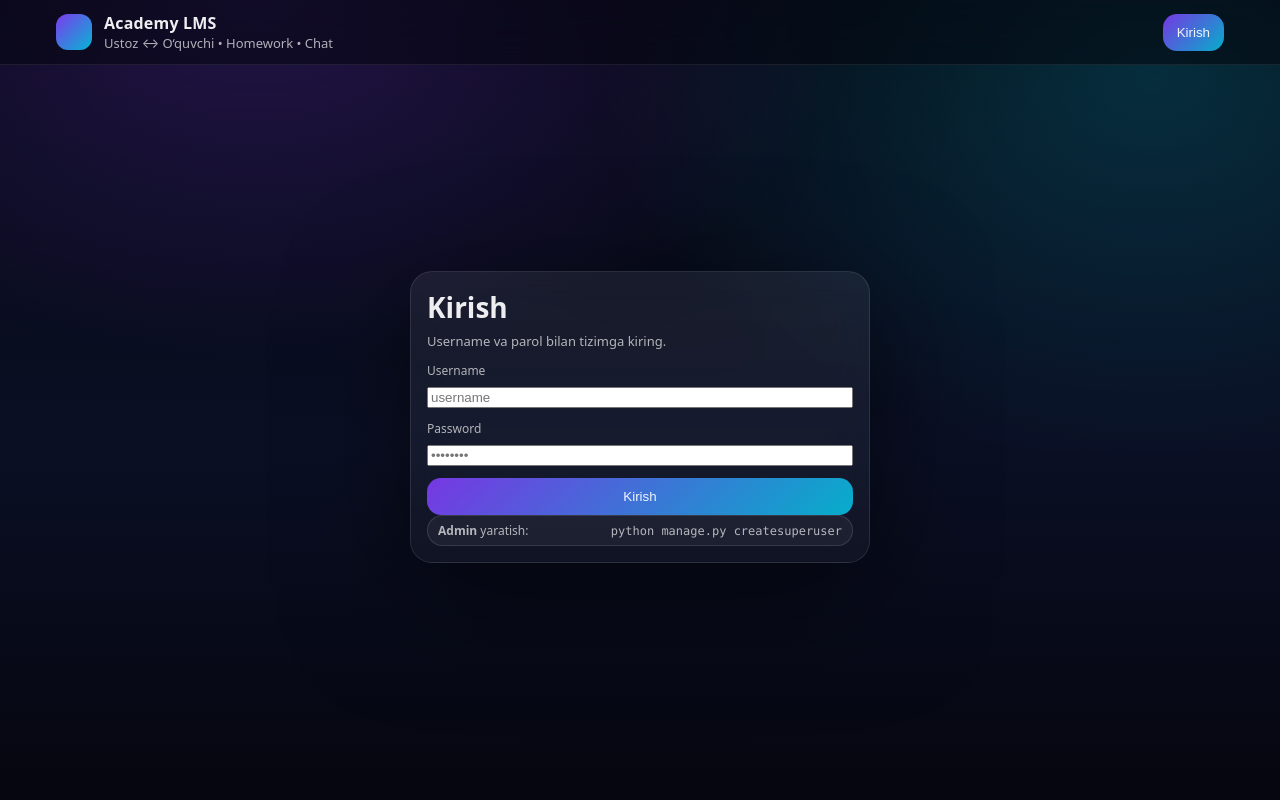
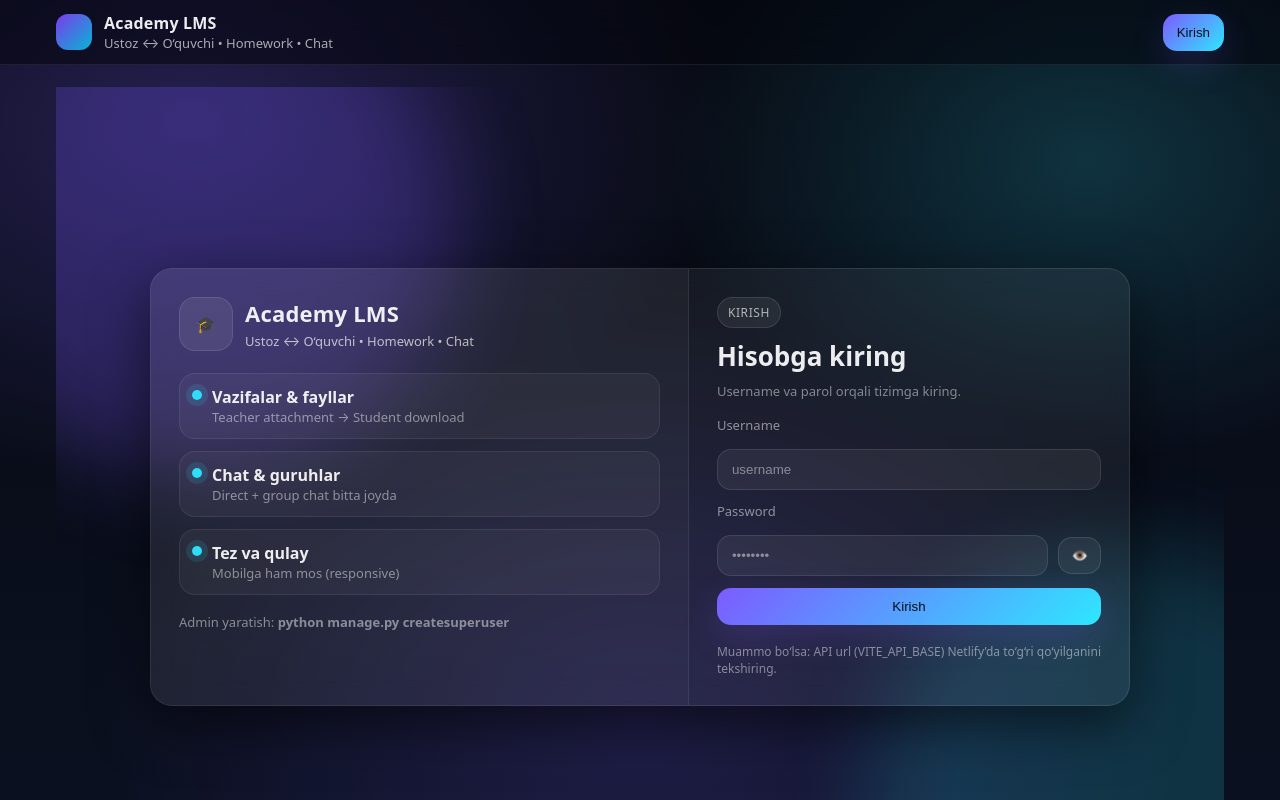
Before and after one commit to codingwithzafar/LMS, a Vue app in the folder frontend/: page /login in a window 1280 px wide. Shown: the top 800 px of the page. Built offline with nearby package versions, Linux system fonts and the light colour scheme; no server answers.

Commit message:
Improve login UI + global theme

```diff
--- /dev/null
+++ b/frontend/src/assets/styles/theme.css
@@ -0,0 +1,102 @@
+:root {
+    --bg0: #070A12;
+    --bg1: #0B1020;
+
+    --card: rgba(255, 255, 255, .06);
+    --card2: rgba(255, 255, 255, .09);
+    --stroke: rgba(255, 255, 255, .10);
+
+    --text: rgba(255, 255, 255, .92);
+    --muted: rgba(255, 255, 255, .65);
+
+    --shadow: 0 18px 55px rgba(0, 0, 0, .55);
+    --radius: 22px;
+
+    --primary: #7C5CFF;
+    --primary2: #2FE6FF;
+}
+
+* {
+    box-sizing: border-box
+}
+
+html,
+body {
+    height: 100%
+}
+
+body {
+    margin: 0;
+    font-family: system-ui, -apple-system, Segoe UI, Roboto, Arial, sans-serif;
+    color: var(--text);
+
+    /* ✅ Bitta umumiy fon (hamma sahifada) */
+    background:
+        radial-gradient(900px 600px at 15% 15%, rgba(124, 92, 255, .25), transparent 60%),
+        radial-gradient(700px 500px at 85% 20%, rgba(47, 230, 255, .18), transparent 60%),
+        radial-gradient(900px 700px at 50% 90%, rgba(124, 92, 255, .18), transparent 60%),
+        linear-gradient(180deg, var(--bg0), var(--bg1));
+    background-attachment: fixed;
+}
+
+#app {
+    min-height: 100%;
+}
+
+/* ✅ Sizda ishlatiladigan umumiy classlar bo‘lsa — chiroyli theme */
+.card {
+    background: var(--card);
+    border: 1px solid var(--stroke);
+    border-radius: var(--radius);
+    box-shadow: var(--shadow);
+    backdrop-filter: blur(14px);
+}
+
+.input {
+    width: 100%;
+    padding: 12px 14px;
+    border-radius: 14px;
+    background: rgba(255, 255, 255, .06);
+    border: 1px solid rgba(255, 255, 255, .10);
+    color: var(--text);
+    outline: none;
+}
+
+.input::placeholder {
+    color: rgba(255, 255, 255, .45)
+}
+
+.input:focus {
+    border-color: rgba(47, 230, 255, .35);
+    box-shadow: 0 0 0 4px rgba(47, 230, 255, .10);
+}
+
+.btn {
+    border: 1px solid rgba(255, 255, 255, .12);
+    border-radius: 14px;
+    padding: 11px 14px;
+    cursor: pointer;
+    transition: transform .12s ease, opacity .12s ease, box-shadow .12s ease;
+    user-select: none;
+}
+
+.btn:hover {
+    transform: translateY(-1px)
+}
+
+.btn:active {
+    transform: translateY(0px);
+    opacity: .92
+}
+
+.btn-primary {
+    border: none;
+    color: #071018;
+    background: linear-gradient(135deg, var(--primary), var(--primary2));
+    box-shadow: 0 12px 35px rgba(124, 92, 255, .20);
+}
+
+.btn-ghost {
+    background: rgba(255, 255, 255, .06);
+    color: var(--text);
+}
--- a/frontend/src/main.js
+++ b/frontend/src/main.js
@@ -4,7 +4,7 @@ import router from './router'
 import App from './App.vue'
 
 import './assets/styles.css'
-
+import "./assets/styles/theme.css"
 createApp(App)
   .use(createPinia())
   .use(router)
--- a/frontend/src/views/LoginView.vue
+++ b/frontend/src/views/LoginView.vue
@@ -1,70 +1,308 @@
 <template>
-  <div class="grid" style="place-items:center; min-height: calc(100vh - 140px);">
-    <div class="card" style="max-width:460px;width:100%">
-      <div class="card-pad">
-        <div class="page-title" style="margin:0 0 12px">
+  <div class="login-page">
+    <!-- background blobs -->
+    <div class="blob b1"></div>
+    <div class="blob b2"></div>
+
+    <div class="wrap card">
+      <div class="left">
+        <div class="brand">
+          <div class="logo">🎓</div>
           <div>
-            <h1 style="margin:0;font-size:28px">Kirish</h1>
-            <p class="subtitle">Username va parol bilan tizimga kiring.</p>
+            <h1>Academy LMS</h1>
+            <p>Ustoz ↔ O‘quvchi • Homework • Chat</p>
           </div>
         </div>
 
-        <form @submit.prevent="onSubmit" class="grid" style="gap:12px">
-          <div class="field">
+        <div class="features">
+          <div class="f">
+            <span class="dot"></span>
+            <div>
+              <b>Vazifalar & fayllar</b>
+              <div class="muted">Teacher attachment → Student download</div>
+            </div>
+          </div>
+          <div class="f">
+            <span class="dot"></span>
+            <div>
+              <b>Chat & guruhlar</b>
+              <div class="muted">Direct + group chat bitta joyda</div>
+            </div>
+          </div>
+          <div class="f">
+            <span class="dot"></span>
+            <div>
+              <b>Tez va qulay</b>
+              <div class="muted">Mobilga ham mos (responsive)</div>
+            </div>
+          </div>
+        </div>
+
+        <div class="hint muted">
+          Admin yaratish: <b>python manage.py createsuperuser</b>
+        </div>
+      </div>
+
+      <div class="right">
+        <div class="head">
+          <div class="badge">KIRISH</div>
+          <h2>Hisobga kiring</h2>
+          <p class="muted">Username va parol orqali tizimga kiring.</p>
+        </div>
+
+        <form class="form" @submit.prevent="onSubmit">
+          <label class="field">
             <span>Username</span>
-            <input v-model="username" autocomplete="username" placeholder="username" />
-          </div>
+            <input v-model="username" class="input" autocomplete="username" placeholder="username" />
+          </label>
 
-          <div class="field">
+          <label class="field">
             <span>Password</span>
-            <input v-model="password" type="password" autocomplete="current-password" placeholder="••••••••" />
-          </div>
+            <div class="pass">
+              <input v-model="password" class="input" :type="show ? 'text' : 'password'" autocomplete="current-password"
+                placeholder="••••••••" />
+              <button type="button" class="eye btn btn-ghost" @click="show = !show">
+                {{ show ? "🙈" : "👁️" }}
+              </button>
+            </div>
+          </label>
+
+          <p v-if="error" class="err">{{ error }}</p>
 
           <button class="btn btn-primary" :disabled="loading">
-            {{ loading ? 'Kirilmoqda...' : 'Kirish' }}
+            {{ loading ? "Kirilmoqda..." : "Kirish" }}
           </button>
 
-          <p v-if="error" class="error">{{ error }}</p>
+          <div class="small muted">
+            Muammo bo‘lsa: API url (VITE_API_BASE) Netlify’da to‘g‘ri qo‘yilganini tekshiring.
+          </div>
         </form>
-
-        <div class="spacer" />
-        <div class="pill" style="justify-content:space-between; width:100%">
-          <span><b>Admin</b> yaratish:</span>
-          <span style="font-family:ui-monospace, SFMono-Regular, Menlo, Monaco, Consolas, 'Liberation Mono', 'Courier New', monospace; font-size:12px">
-            python manage.py createsuperuser
-          </span>
-        </div>
       </div>
     </div>
   </div>
 </template>
 
 <script setup>
-import { ref } from 'vue'
-import { useRouter } from 'vue-router'
-import { useAuthStore } from '../stores/auth'
+import { ref } from "vue"
+import { useRouter } from "vue-router"
+import { useAuthStore } from "../stores/auth"
 
 const router = useRouter()
 const auth = useAuthStore()
 
-const username = ref('')
-const password = ref('')
+const username = ref("")
+const password = ref("")
 const loading = ref(false)
-const error = ref('')
+const error = ref("")
+const show = ref(false)
 
 async function onSubmit() {
-  error.value = ''
+  error.value = ""
   loading.value = true
   try {
     await auth.login(username.value.trim(), password.value)
-    // role based redirect
-    if (auth.user?.role === 'TEACHER') await router.push('/teacher')
-    else if (auth.user?.role === 'STUDENT') await router.push('/student')
-    else await router.push('/')
+    // sizda role bo‘yicha redirect bor edi:
+    if (auth.user?.role === "TEACHER") await router.push("/teacher")
+    else if (auth.user?.role === "STUDENT") await router.push("/student")
+    else await router.push("/")
   } catch (e) {
-    error.value = 'Login yoki parol xato.'
+    error.value = "Login yoki parol xato."
   } finally {
     loading.value = false
   }
 }
 </script>
+
+<style scoped>
+.login-page {
+  min-height: calc(100vh - 0px);
+  display: grid;
+  place-items: center;
+  padding: 26px 16px;
+  position: relative;
+  overflow: hidden;
+}
+
+.blob {
+  position: absolute;
+  width: 520px;
+  height: 520px;
+  border-radius: 999px;
+  filter: blur(45px);
+  opacity: .55;
+  animation: float 8s ease-in-out infinite;
+  pointer-events: none;
+}
+
+.b1 {
+  left: -120px;
+  top: -140px;
+  background: rgba(124, 92, 255, .45);
+}
+
+.b2 {
+  right: -160px;
+  bottom: -160px;
+  background: rgba(47, 230, 255, .30);
+  animation-duration: 10s;
+}
+
+@keyframes float {
+
+  0%,
+  100% {
+    transform: translateY(0px)
+  }
+
+  50% {
+    transform: translateY(18px)
+  }
+}
+
+.wrap {
+  width: min(980px, 100%);
+  display: grid;
+  grid-template-columns: 1.1fr .9fr;
+  overflow: hidden;
+}
+
+.left {
+  padding: 28px;
+  border-right: 1px solid rgba(255, 255, 255, .08);
+  background: linear-gradient(180deg, rgba(255, 255, 255, .04), rgba(255, 255, 255, .02));
+}
+
+.right {
+  padding: 28px;
+}
+
+.brand {
+  display: flex;
+  gap: 12px;
+  align-items: center;
+}
+
+.logo {
+  width: 54px;
+  height: 54px;
+  display: grid;
+  place-items: center;
+  border-radius: 16px;
+  background: rgba(255, 255, 255, .08);
+  border: 1px solid rgba(255, 255, 255, .10);
+}
+
+h1 {
+  margin: 0;
+  font-size: 22px;
+  letter-spacing: .2px
+}
+
+.brand p {
+  margin: 4px 0 0;
+  opacity: .75;
+  font-size: 13px
+}
+
+.features {
+  margin-top: 22px;
+  display: grid;
+  gap: 12px
+}
+
+.f {
+  display: flex;
+  gap: 10px;
+  align-items: flex-start;
+  padding: 12px;
+  border-radius: 16px;
+  border: 1px solid rgba(255, 255, 255, .08);
+  background: rgba(255, 255, 255, .04);
+}
+
+.dot {
+  width: 10px;
+  height: 10px;
+  border-radius: 999px;
+  background: rgba(47, 230, 255, .95);
+  box-shadow: 0 0 0 6px rgba(47, 230, 255, .12);
+  margin-top: 4px;
+}
+
+.muted {
+  opacity: .72;
+  font-size: 13px
+}
+
+.hint {
+  margin-top: 18px
+}
+
+.head .badge {
+  display: inline-flex;
+  padding: 6px 10px;
+  border-radius: 999px;
+  background: rgba(255, 255, 255, .07);
+  border: 1px solid rgba(255, 255, 255, .10);
+  font-size: 12px;
+  letter-spacing: .6px;
+}
+
+.head h2 {
+  margin: 10px 0 0;
+  font-size: 26px
+}
+
+.head p {
+  margin: 8px 0 0
+}
+
+.form {
+  margin-top: 16px;
+  display: grid;
+  gap: 12px
+}
+
+.field span {
+  display: block;
+  font-size: 13px;
+  opacity: .78;
+  margin: 0 0 7px
+}
+
+.pass {
+  display: flex;
+  gap: 10px;
+  align-items: center
+}
+
+.eye {
+  padding: 10px 12px;
+  border-radius: 14px;
+  white-space: nowrap
+}
+
+.err {
+  margin: 0;
+  padding: 10px 12px;
+  border-radius: 14px;
+  border: 1px solid rgba(255, 90, 90, .35);
+  background: rgba(255, 90, 90, .10);
+}
+
+.small {
+  font-size: 12px;
+  opacity: .7;
+  margin-top: 6px
+}
+
+@media (max-width: 860px) {
+  .wrap {
+    grid-template-columns: 1fr
+  }
+
+  .left {
+    display: none
+  }
+}
+</style>
```
